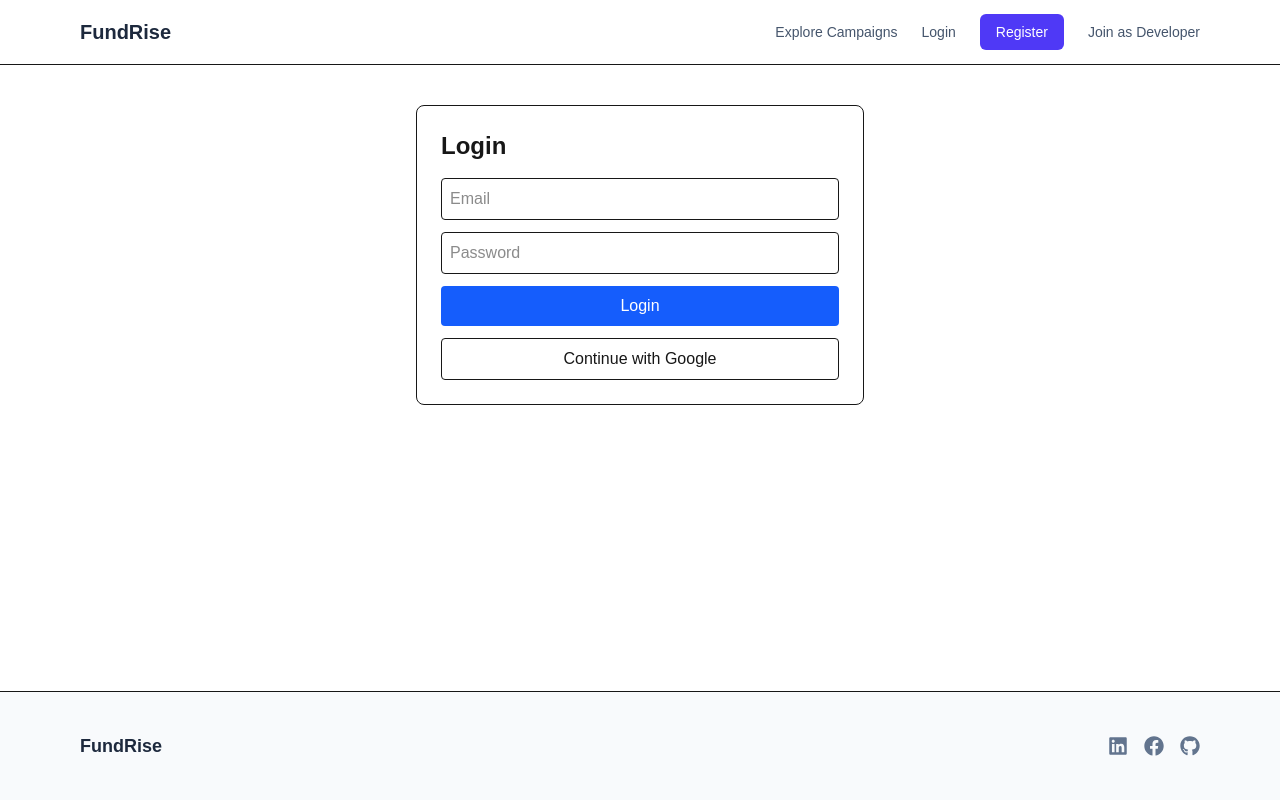
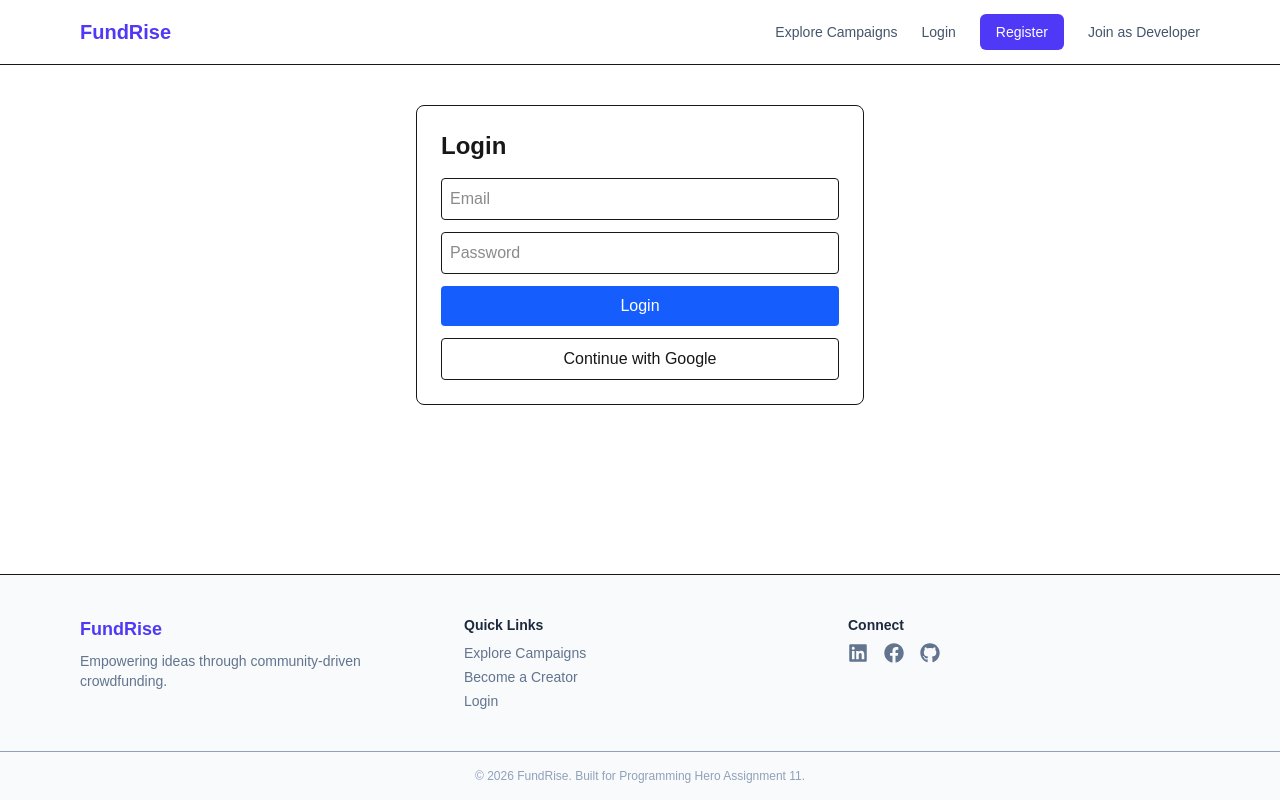
Before and after one commit to Sadiqunnabi17/CF-client, a Next.js app: page /login in a window 1280 px wide. Built offline with nearby package versions, Linux system fonts and the light colour scheme; no server answers.

Commit message:
Add indigo branding to navbar, footer, and How It Works icons

```diff
--- a/src/components/Footer.jsx
+++ b/src/components/Footer.jsx
@@ -4,21 +4,43 @@ import { FaFacebook, FaGithub, FaLinkedin } from "react-icons/fa";
 export default function Footer() {
   return (
     <footer className="border-t mt-20 bg-slate-50">
-      <div className="max-w-6xl mx-auto px-4 py-10 flex flex-col md:flex-row items-center justify-between gap-4">
-        <Link href="/" className="text-lg font-bold text-slate-800">
+      <div className="max-w-6xl mx-auto px-4 py-10 grid grid-cols-1 sm:grid-cols-3 gap-8">
+        <div>
+          <Link href="/" className="text-lg font-bold text-indigo-600">
             FundRise
           </Link>
+          <p className="text-slate-500 text-sm mt-2">
+            Empowering ideas through community-driven crowdfunding.
+          </p>
+        </div>
+
+        <div>
+          <h3 className="font-semibold text-slate-800 mb-2 text-sm">Quick Links</h3>
+          <ul className="text-slate-500 text-sm space-y-1">
+            <li><Link href="/explore" className="hover:text-indigo-600">Explore Campaigns</Link></li>
+            <li><Link href="/register" className="hover:text-indigo-600">Become a Creator</Link></li>
+            <li><Link href="/login" className="hover:text-indigo-600">Login</Link></li>
+          </ul>
+        </div>
+
+        <div>
+          <h3 className="font-semibold text-slate-800 mb-2 text-sm">Connect</h3>
           <div className="flex gap-4 text-slate-500">
             <a href="https://linkedin.com/in/YOUR_PROFILE" target="_blank" rel="noreferrer">
-            <FaLinkedin className="w-5 h-5 hover:text-slate-800" />
+              <FaLinkedin className="w-5 h-5 hover:text-indigo-600" />
             </a>
             <a href="https://facebook.com/YOUR_PROFILE" target="_blank" rel="noreferrer">
-            <FaFacebook className="w-5 h-5 hover:text-slate-800" />
+              <FaFacebook className="w-5 h-5 hover:text-indigo-600" />
             </a>
             <a href="https://github.com/YOUR_USERNAME" target="_blank" rel="noreferrer">
-            <FaGithub className="w-5 h-5 hover:text-slate-800" />
+              <FaGithub className="w-5 h-5 hover:text-indigo-600" />
             </a>
           </div>
+        </div>
+      </div>
+
+      <div className="border-t text-center text-xs text-slate-400 py-4">
+        © {new Date().getFullYear()} FundRise. Built for Programming Hero Assignment 11.
       </div>
     </footer>
   );
--- a/src/components/Navbar.jsx
+++ b/src/components/Navbar.jsx
@@ -14,7 +14,7 @@ export default function Navbar() {
   return (
     <nav className="border-b bg-white sticky top-0 z-50">
       <div className="max-w-6xl mx-auto px-4 h-16 flex items-center justify-between">
-        <Link href="/" className="text-xl font-bold text-slate-800" onClick={closeMobile}>
+        <Link href="/" className="text-xl font-bold text-indigo-600" onClick={closeMobile}>
           FundRise
         </Link>
 
--- a/src/components/home/HowItWorks.jsx
+++ b/src/components/home/HowItWorks.jsx
@@ -8,12 +8,14 @@ const steps = [
 
 export default function HowItWorks() {
   return (
-    <section className="max-w-6xl mx-auto px-4 py-16">
+    <section className="max-w-6xl mx-auto px-4 py-10 md:py-16">
       <h2 className="text-2xl font-bold text-slate-800 mb-8 text-center">How It Works</h2>
       <div className="grid grid-cols-1 md:grid-cols-3 gap-8">
         {steps.map((s, i) => (
           <div key={i} className="text-center">
-            <s.icon className="w-10 h-10 mx-auto text-slate-800 mb-3" />
+            <div className="w-14 h-14 mx-auto mb-3 rounded-full bg-indigo-100 flex items-center justify-center">
+              <s.icon className="w-7 h-7 text-indigo-600" />
+            </div>
             <h3 className="font-semibold text-slate-800">{s.title}</h3>
             <p className="text-slate-500 text-sm mt-1">{s.desc}</p>
           </div>
```
Lines whose indentation alone changed are shown as unchanged.
